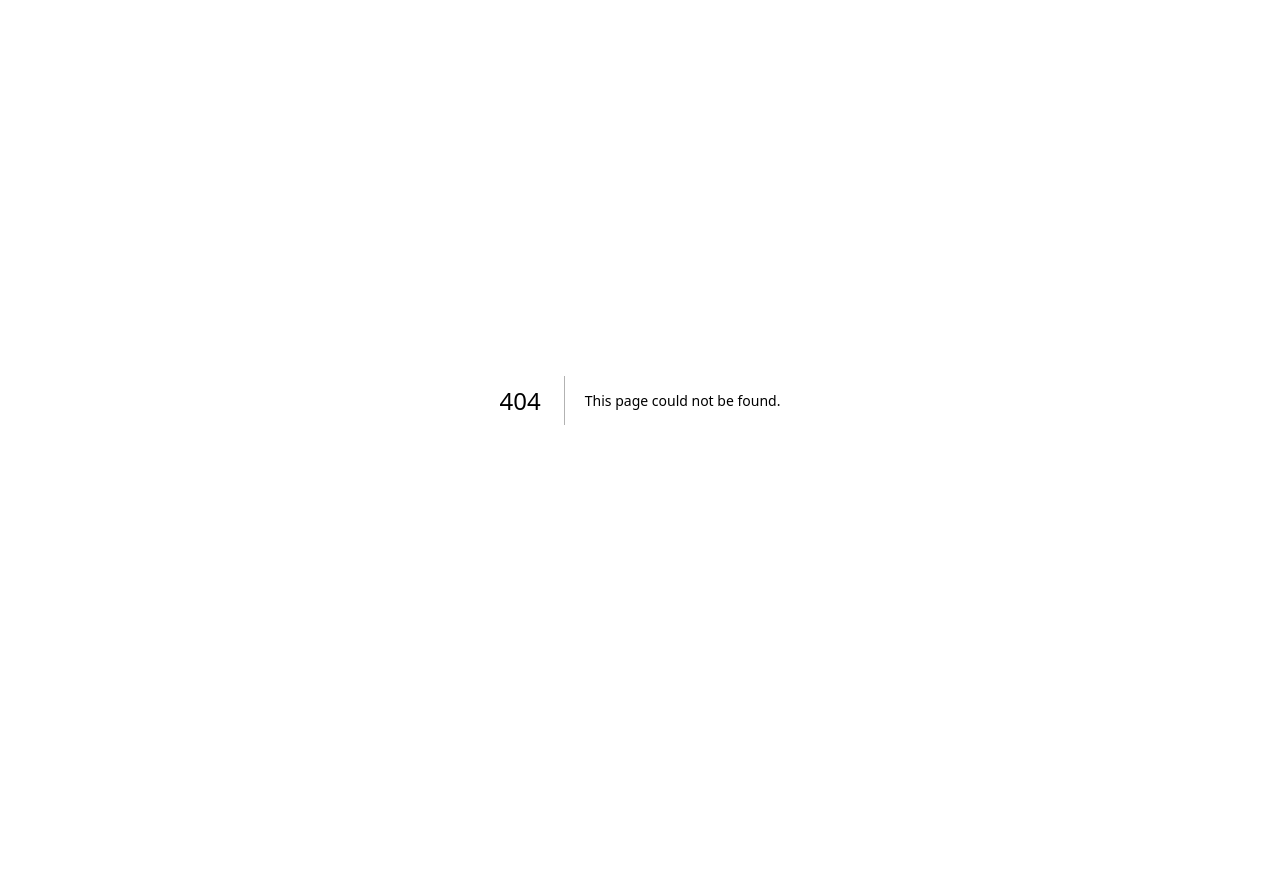
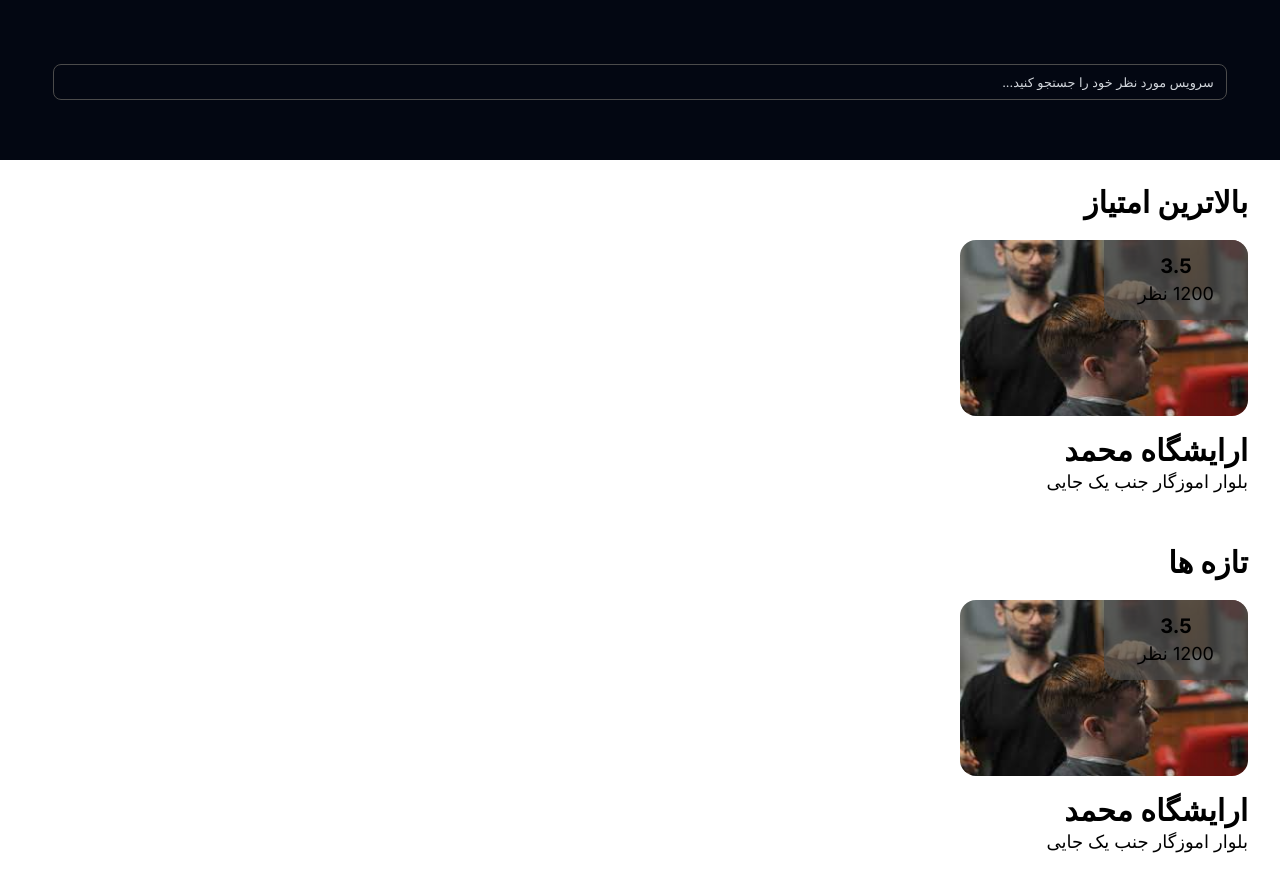
Before and after one commit to mohammad0x/nobat-frontend, a Next.js app: page /search in a window 1280 px wide. Before the commit this address had no page. Before the commit the page ends 800 px from the top, so only its background shows below. Built offline with nearby package versions, Linux system fonts and the light colour scheme.

Commit message:
completed home

```diff
--- /dev/null
+++ b/app/components/footer/page.js
@@ -0,0 +1,20 @@
+import {request} from "axios";
+
+export default function Footer(title) {
+    return (
+        <section className='sticky bottom-0 shadow-stone-600 w-full h-28 bg-gray-950 text-center flex justify-center items-center text-gray-400'>
+            <li className='flex-col list-none w-1/4 h-full flex justify-center items-center hover:text-gray-200'>
+                <a href="#" id='home'>خانه</a>
+            </li>
+            <li className='flex-col list-none w-1/4 h-full flex justify-center items-center hover:text-gray-200'>
+                <a href="#" id='nobat'>نوبت ها</a>
+            </li>
+            <li className='flex-col list-none w-1/4 h-full flex justify-center items-center hover:text-gray-200'>
+                <a href="/search" id='search'>جستجو</a>
+            </li>
+            <li className='flex-col list-none w-1/4 h-full flex justify-center items-center hover:text-gray-200'>
+                <a href="#" id='profile'>پروفایل</a>
+            </li>
+        </section>
+    )
+}
--- a/app/components/header/page.js
+++ b/app/components/header/page.js
@@ -5,7 +5,7 @@ export default function Header() {
     return (
         <header className='bg-gray-950 h-4/6 md:h-4/6 lg:h-3/5 text-center pt-14'>
             <h1 className='text-6xl text-white'>نوبت</h1>
-            <a href="#"><input type="search" className='search-border rounded-lg w-11/12 h-9 p-3 mt-16 bg-gray-950 font-size placeholder:text-right placeholder:text-gray-300' placeholder='سرویس مورد نظر خود را جستجو کنید...'/></a>
+            <a href="/search"><input type="search" className='search-border rounded-lg w-11/12 h-9 p-3 mt-16 bg-gray-950 font-size placeholder:text-right placeholder:text-gray-300' placeholder='سرویس مورد نظر خود را جستجو کنید...'/></a>
             <div className='mt-14 px-12'>
                 <div className='flex flex-col text-center w-24 items-center'>
                     <img src="" className='rounded-full bg-gray-700 h-24 w-24' alt="category"/>
--- a/app/home/page.js
+++ /dev/null
@@ -1,12 +0,0 @@
-import axios from "axios";
-import React from 'react';
-
-export async  function getServerSide(){
-    const { data } = await axios.get('http://127.0.0.1:8000/api/')
-
-    console.log(data)
-
-    return (
-        <div className='bg-amber-300 h-96 w-96'>{data}</div>
-    )
-}
--- a/app/page.js
+++ b/app/page.js
@@ -2,8 +2,9 @@ import './globals.css';
 import axios from "axios";
 import React from "react";
 import Header from "@/app/components/header/page";
-import HairStyle from "@/app/components/homeCard/hairStyle";
+import HairStyle from "@/app/components/hairStyle";
 import Suggestion from "@/app/components/homeCard/suggestion";
+import Footer from "@/app/components/footer/page";
 
 export default async function Home(){
   return(
@@ -37,6 +38,7 @@ export default async function Home(){
               </div>
               <HairStyle />
           </section>
+          <Footer title = 'home' />
           </body>
       </html>
   )
--- /dev/null
+++ b/app/search/page.js
@@ -0,0 +1,27 @@
+import React from "react";
+import HairStyle from '../components/hairStyle'
+export default function Search() {
+    return (
+    <html lang = "en" >
+        <head >
+            <meta charset = "UTF-8"/>
+            <meta name = "viewport" content = "width=device-width, user-scalable=no, initial-scale=1.0, maximum-scale=1.0, minimum-scale=1.0"/>
+            <meta content = "ie=edge"/>
+            <title > Document < /title>
+        </head>
+        <body dir='rtl'>
+           <header className='bg-gray-950 h-1/5 text-center'>
+               <input type="search" className='search-border rounded-lg w-11/12 h-9 p-3 mt-16 bg-gray-950 font-size placeholder:text-right placeholder:text-gray-300' placeholder='سرویس مورد نظر خود را جستجو کنید...'/>
+           </header>
+            <section className='px-8 py-6'>
+                <h1 className='text-3xl font-bold'>بالاترین امتیاز</h1>
+                <HairStyle />
+            </section>
+            <section className='px-8 py-6'>
+                <h1 className='text-3xl font-bold'>تازه ها</h1>
+                <HairStyle />
+            </section>
+        </body>
+    </html>
+    )
+}
```
Also changed, not shown: app/components/hairStyle.js (renamed from app/components/homeCard/hairStyle.js). Lines whose indentation alone changed are shown as unchanged.
